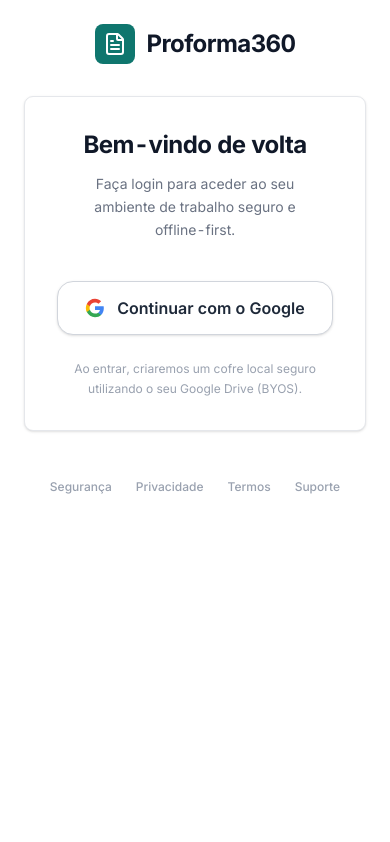
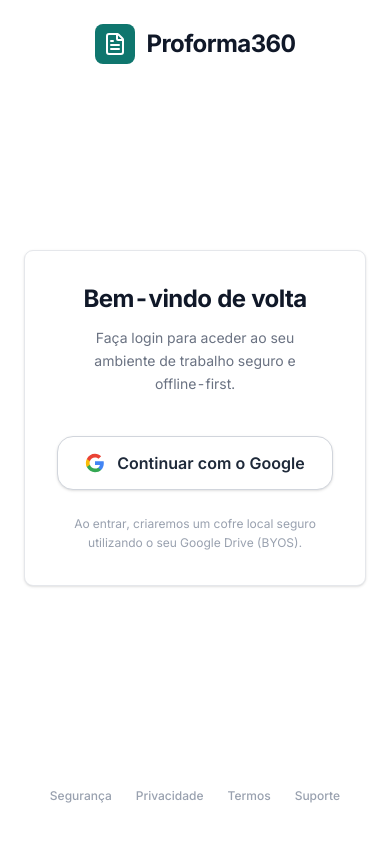
Before and after one commit to egaslemos-gif/FACTURAS, a Next.js app in the folder proforma360/: page /login in a window 390 px wide. Built offline with nearby package versions, Linux system fonts and the light colour scheme; no server answers.

Commit message:
style: center login card vertically on mobile screens

```diff
--- a/proforma360/src/app/login/page.tsx
+++ b/proforma360/src/app/login/page.tsx
@@ -72,7 +72,7 @@
       </div>
 
       {/* Right Panel - Login Form */}
-      <div className="w-full lg:w-1/2 h-full flex flex-col justify-between p-6 sm:p-8 lg:p-12 overflow-y-auto">
+      <div className="flex-1 w-full lg:w-1/2 flex flex-col justify-between p-6 sm:p-8 lg:p-12 overflow-y-auto min-h-[100dvh] lg:min-h-0">
 
         {/* Mobile logo (hidden on desktop) */}
         <Link href="/" className="flex lg:hidden items-center justify-center gap-3 mb-8 hover:opacity-80 transition-opacity w-fit mx-auto cursor-pointer">
@@ -86,7 +86,7 @@
         <div className="hidden lg:block"></div>
 
         {/* Main Login Card */}
-        <div className="w-full max-w-md mx-auto flex flex-col">
+        <div className="w-full max-w-md mx-auto flex flex-col my-auto">
           <div className="border border-gray-200 rounded-2xl p-8 sm:p-10 shadow-sm bg-white text-center">
             <h1 className="text-2xl sm:text-3xl font-bold text-gray-900 mb-3 tracking-tight">Bem-vindo de volta</h1>
             <p className="text-gray-500 text-sm sm:text-base mb-10 leading-relaxed px-4">
```
